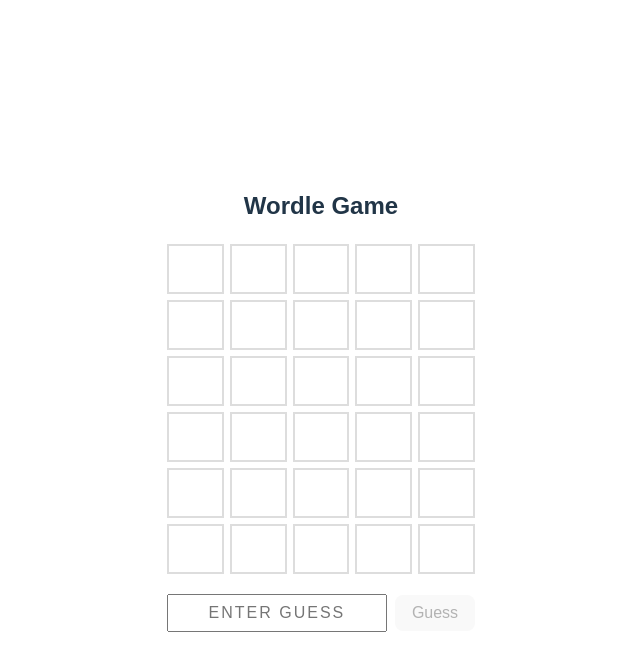
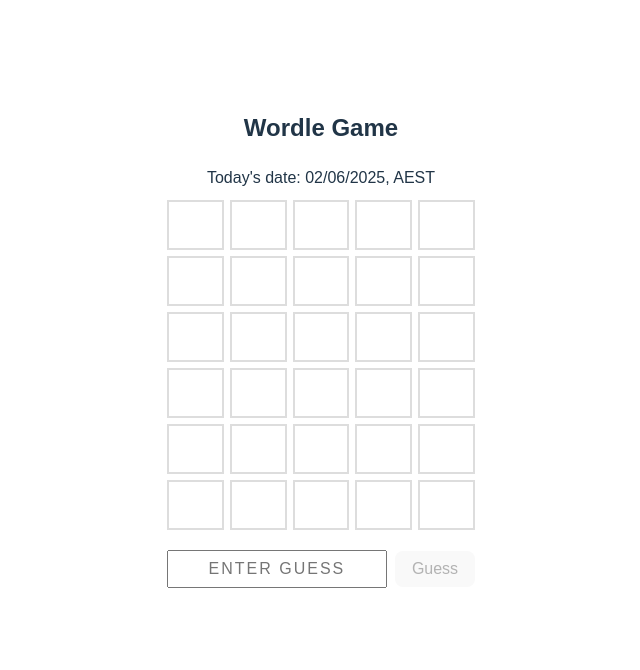
Before and after one commit to fazzplays/gang-games, a Vue app: page / in a window 1280 px wide. Shown: the top 670 px of the page, without its empty margins (319-959 px from the left). Built offline with nearby package versions, Linux system fonts and the light colour scheme.

Commit message:
good changes

```diff
--- a/src/components/Hub.vue
+++ b/src/components/Hub.vue
@@ -28,6 +28,7 @@
     <div v-if="gameStarted && playing" class="game-board">
       <h2>Wordle Game</h2>
       <!-- <div>Today's word: {{ targetWord }}</div> -->
+      <div style="margin-bottom: 10px">Today's date: {{ str }}</div>
       <div class="grid">
         <div
           v-for="(row, rowIndex) in maxGuesses"
@@ -78,6 +79,13 @@ import { dailyWords } from '../dailyWords.js'
 
 const wordLength  = 5
 const maxGuesses  = 6
+
+// 1. Create a new Date instance (defaults to “now”)
+const now = new Date();
+const str = new Intl.DateTimeFormat("en-AU", {
+  timeZone: "Australia/Sydney",
+  timeZoneName: "short"
+}).format(now);
 
 // 2) REACTIVE STATE
 const customWordInput = ref('')
@@ -248,6 +256,7 @@ function resetCurrentGame() {
 <style scoped>
 .wordle-container {
   max-width: 400px;
+  height: 600px;
   margin: 0 auto;
   text-align: center;
   font-family: Arial, sans-serif;
```
